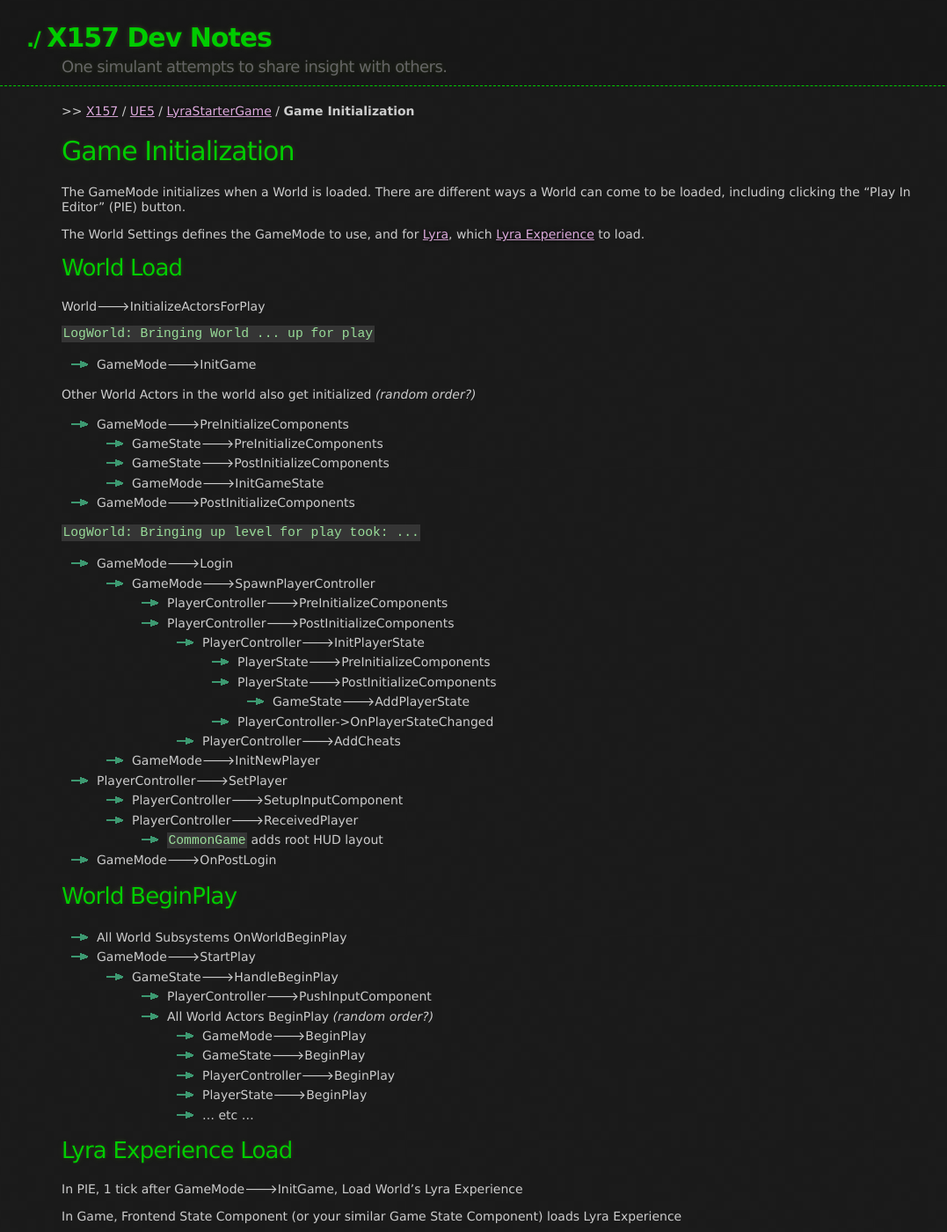
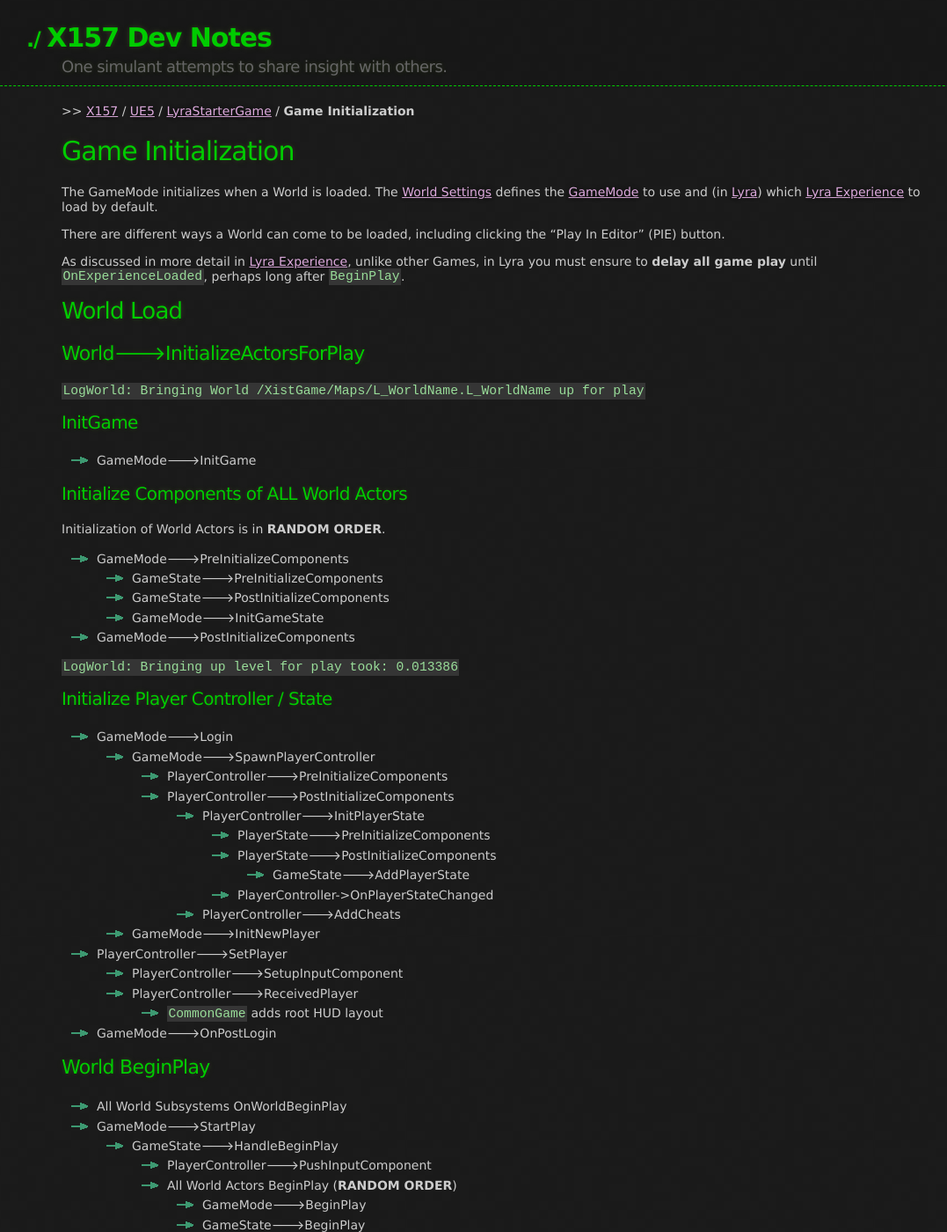
Before and after one commit to x157/x157.github.io, a Jekyll site: the page built from UE5/LyraStarterGame/InitGame/index.md, in a window 1280 px wide and 1400 px high. Shown: the whole window at 88% size, without its empty margins (70-1147 px from the left). Built offline with Jekyll 4.4.1, drawn with Linux system fonts in a browser that asks for light colours; some of the changed text lies outside the part shown.

Commit message:
Iterate InitGame

```diff
--- a/UE5/LyraStarterGame/InitGame/index.md
+++ b/UE5/LyraStarterGame/InitGame/index.md
@@ -8,23 +8,35 @@
 # Game Initialization
 
 The GameMode initializes when a World is loaded.
+The [World Settings](/UE5/LyraStarterGame/Experience/#LyraWorldSettings)
+defines the [GameMode](/UE5/LyraStarterGame/Experience/#LyraGameMode) to use
+and (in [Lyra](/UE5/LyraStarterGame/))
+which [Lyra Experience](/UE5/LyraStarterGame/Experience/)
+to load by default.
+
 There are different ways a World can come to be loaded,
 including clicking the "Play In Editor" (PIE) button.
 
-The World Settings defines the GameMode to use,
-and for [Lyra](/UE5/LyraStarterGame/),
-which [Lyra Experience](/UE5/LyraStarterGame/Experience/) to load.
+As discussed in more detail in
+[Lyra Experience](/UE5/LyraStarterGame/Experience/),
+unlike other Games, in Lyra you must ensure to
+**delay all game play** until
+`OnExperienceLoaded`, perhaps long after `BeginPlay`.
 
 
 ## World Load
 
-World🡒InitializeActorsForPlay
+### World🡒InitializeActorsForPlay
 
-`LogWorld: Bringing World ... up for play`
+`LogWorld: Bringing World /XistGame/Maps/L_WorldName.L_WorldName up for play`
+
+#### InitGame
 
 - GameMode🡒InitGame
 
-Other World Actors in the world also get initialized *(random order?)*
+#### Initialize Components of ALL World Actors
+
+Initialization of World Actors is in **RANDOM ORDER**.
 
 - GameMode🡒PreInitializeComponents
   - GameState🡒PreInitializeComponents
@@ -32,7 +44,9 @@
   - GameMode🡒InitGameState
 - GameMode🡒PostInitializeComponents
 
-`LogWorld: Bringing up level for play took: ...`
+`LogWorld: Bringing up level for play took: 0.013386`
+
+#### Initialize Player Controller / State
 
 - GameMode🡒Login
   - GameMode🡒SpawnPlayerController
@@ -51,31 +65,35 @@
     - `CommonGame` adds root HUD layout
 - GameMode🡒OnPostLogin
 
-## World BeginPlay
+
+### World BeginPlay
 
 - All World Subsystems OnWorldBeginPlay
 - GameMode🡒StartPlay
   - GameState🡒HandleBeginPlay
     - PlayerController🡒PushInputComponent
-    - All World Actors BeginPlay *(random order?)*
+    - All World Actors BeginPlay (**RANDOM ORDER**)
       - GameMode🡒BeginPlay
       - GameState🡒BeginPlay
       - PlayerController🡒BeginPlay
       - PlayerState🡒BeginPlay
       - ... etc ...
 
-## Lyra Experience Load
 
-In PIE, 1 tick after GameMode🡒InitGame, Load World's Lyra Experience
+### Lyra Experience Load
 
-In Game, Frontend State Component (or your similar Game State Component) loads Lyra Experience
+In PIE, the World's Default Lyra Experience gets loaded on the tick after GameMode🡒InitGame.
+
+In Game, the appropriate Lyra Experience is loaded by
+the Frontend State Component (or your similar Game State Component).
+
+
+#### Experience Load Procedure
+
+- Load Experience Asset and its References
+- Load all GameFeature Plugin (GFP) dependencies
+- Activate GFPs (execute GameFeature Actions)
+- Broadcast [`OnExperienceLoaded`](/UE5/LyraStarterGame/Experience/#OnExperienceLoaded)
 
 For full details, see
 [Experience Loading Procedure](/UE5/LyraStarterGame/Experience/#ExperienceLoadingProcedure)
-
-TLDR version:
-
-- Load Experience Asset & its References
-- Load all GameFeature Plugin dependencies
-- Activate GFPs (execute GameFeature Actions)
-- Broadcast [`OnExperienceLoaded`](/UE5/LyraStarterGame/Experience/#OnExperienceLoaded)
```
